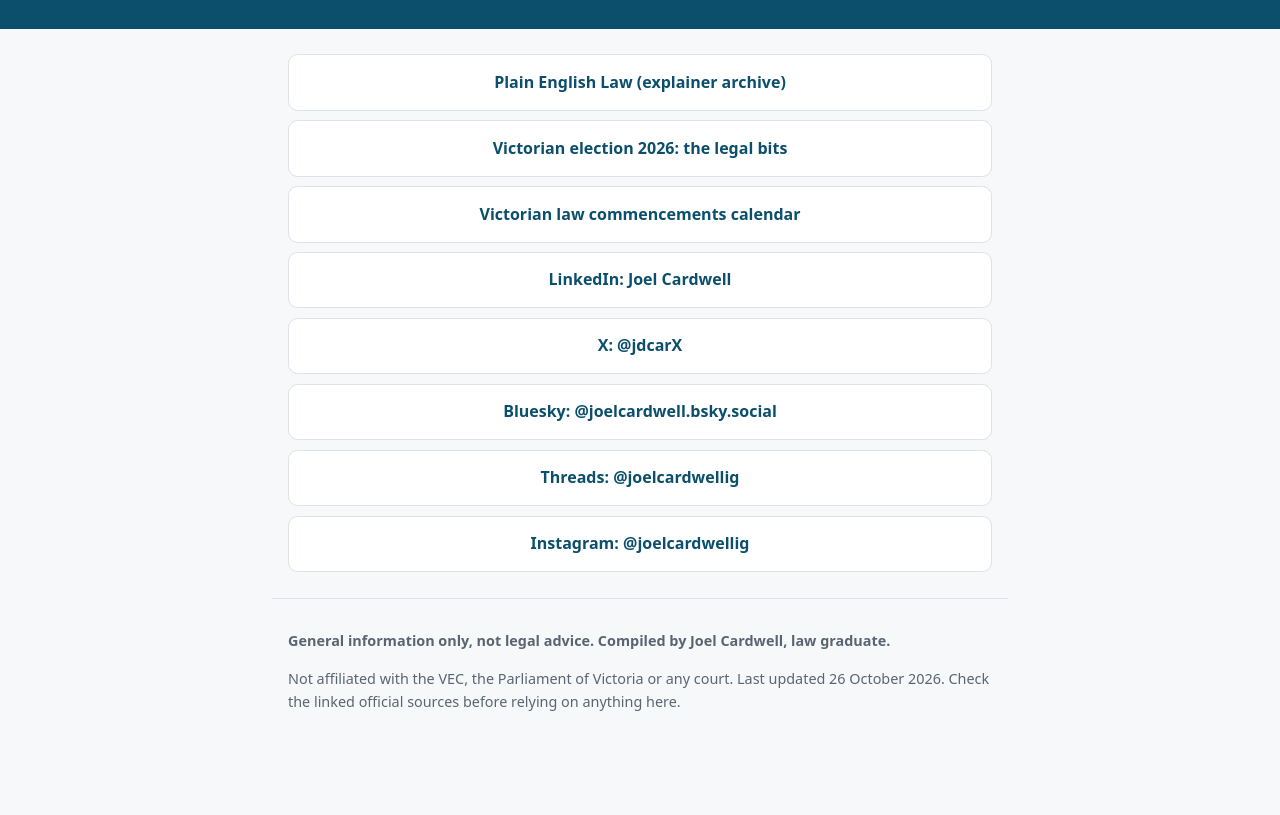
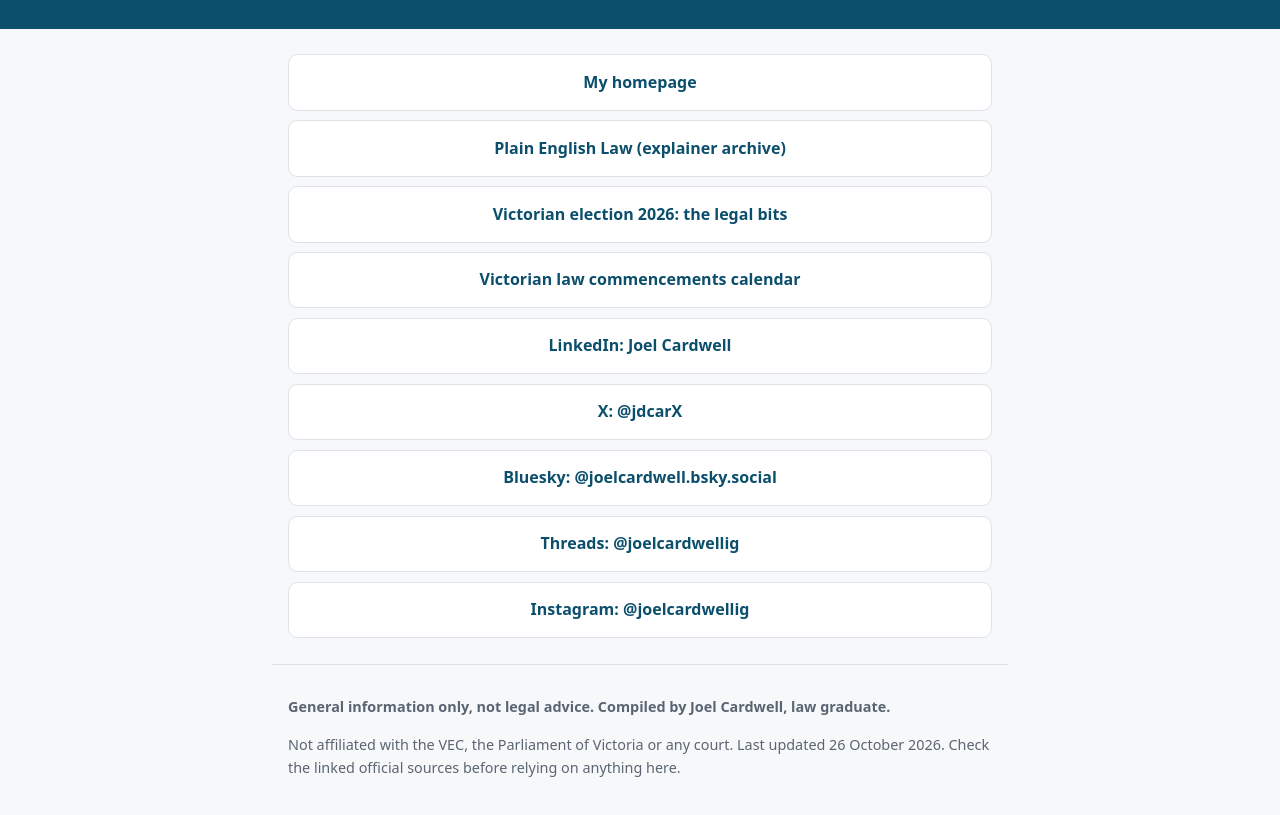
Before and after one commit to jcardwell-law/links, a plain HTML site: page index.html in a window 1280 px wide. Shown: the part 105-920 px from the top of the page. Before the commit the page ends 864 px from the top, so only its background shows below. Drawn offline with Linux system fonts and the light colour scheme.

Commit message:
Add homepage link

```diff
--- a/index.html
+++ b/index.html
@@ -19,7 +19,7 @@
 <a class="skip" href="#main">Skip to content</a>
 <header class="site"><h1>Joel Cardwell</h1><p>Law graduate, Melbourne</p></header>
 <main id="main">
-<nav class="links" aria-label="Links"><a href="https://jcardwell-law.github.io/plain-english-law/">Plain English Law (explainer archive)</a><a href="https://jcardwell-law.github.io/vic-election-2026-law/">Victorian election 2026: the legal bits</a><a href="https://jcardwell-law.github.io/Calendar-legal-dates/">Victorian law commencements calendar</a><a href="https://au.linkedin.com/in/joel-cardwell">LinkedIn: Joel Cardwell</a><a href="https://x.com/jdcarX">X: @jdcarX</a><a href="https://bsky.app/profile/joelcardwell.bsky.social">Bluesky: @joelcardwell.bsky.social</a><a href="https://www.threads.com/@joelcardwellig">Threads: @joelcardwellig</a><a href="https://www.instagram.com/joelcardwellig/">Instagram: @joelcardwellig</a></nav>
+<nav class="links" aria-label="Links"><a href="https://jcardwell-law.github.io/">My homepage</a><a href="https://jcardwell-law.github.io/plain-english-law/">Plain English Law (explainer archive)</a><a href="https://jcardwell-law.github.io/vic-election-2026-law/">Victorian election 2026: the legal bits</a><a href="https://jcardwell-law.github.io/Calendar-legal-dates/">Victorian law commencements calendar</a><a href="https://au.linkedin.com/in/joel-cardwell">LinkedIn: Joel Cardwell</a><a href="https://x.com/jdcarX">X: @jdcarX</a><a href="https://bsky.app/profile/joelcardwell.bsky.social">Bluesky: @joelcardwell.bsky.social</a><a href="https://www.threads.com/@joelcardwellig">Threads: @joelcardwellig</a><a href="https://www.instagram.com/joelcardwellig/">Instagram: @joelcardwellig</a></nav>
 </main>
 <footer><p><strong>General information only, not legal advice. Compiled by Joel Cardwell, law graduate.</strong></p><p>Not affiliated with the VEC, the Parliament of Victoria or any court. Last updated 26 October 2026. Check the linked official sources before relying on anything here.</p></footer>
 
```
